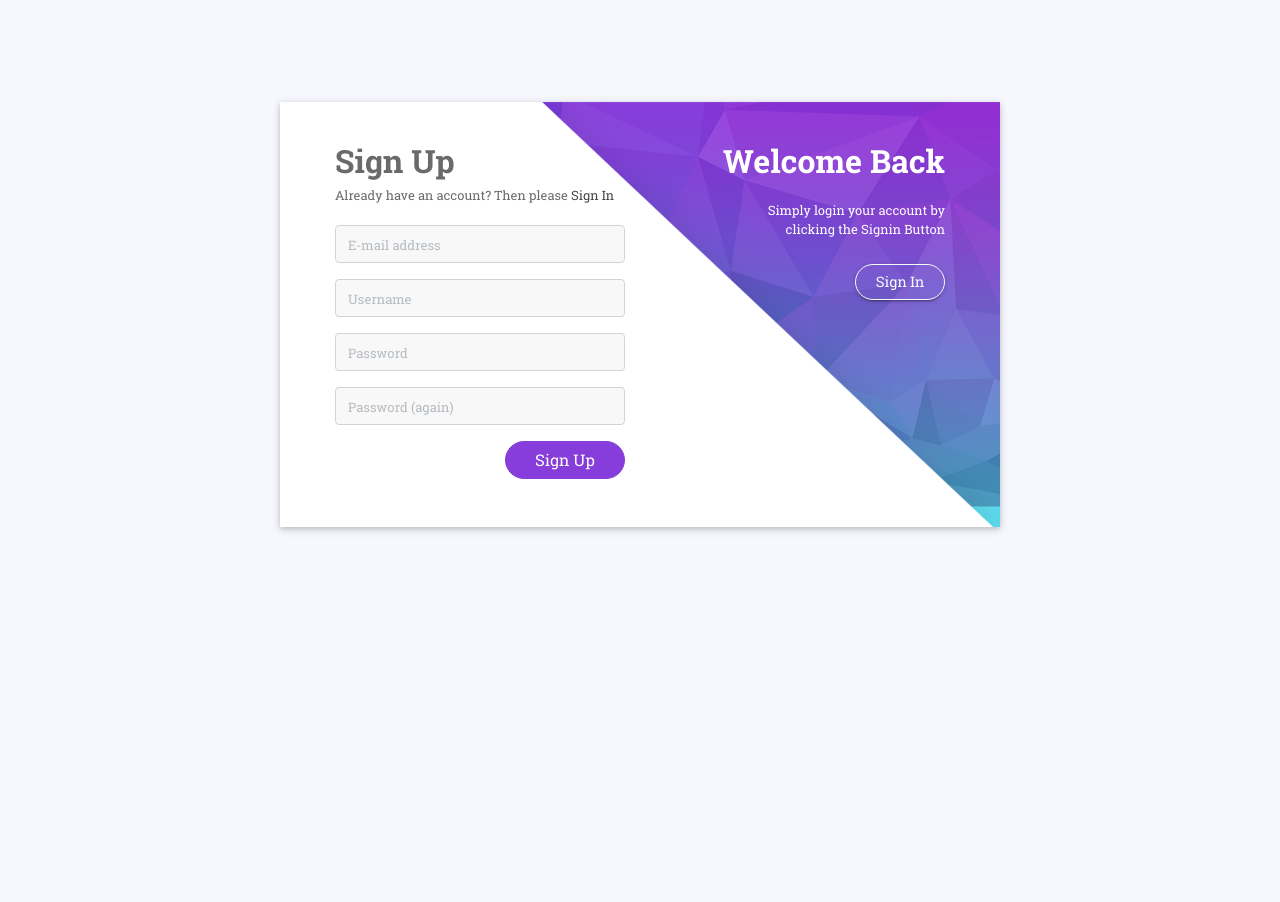
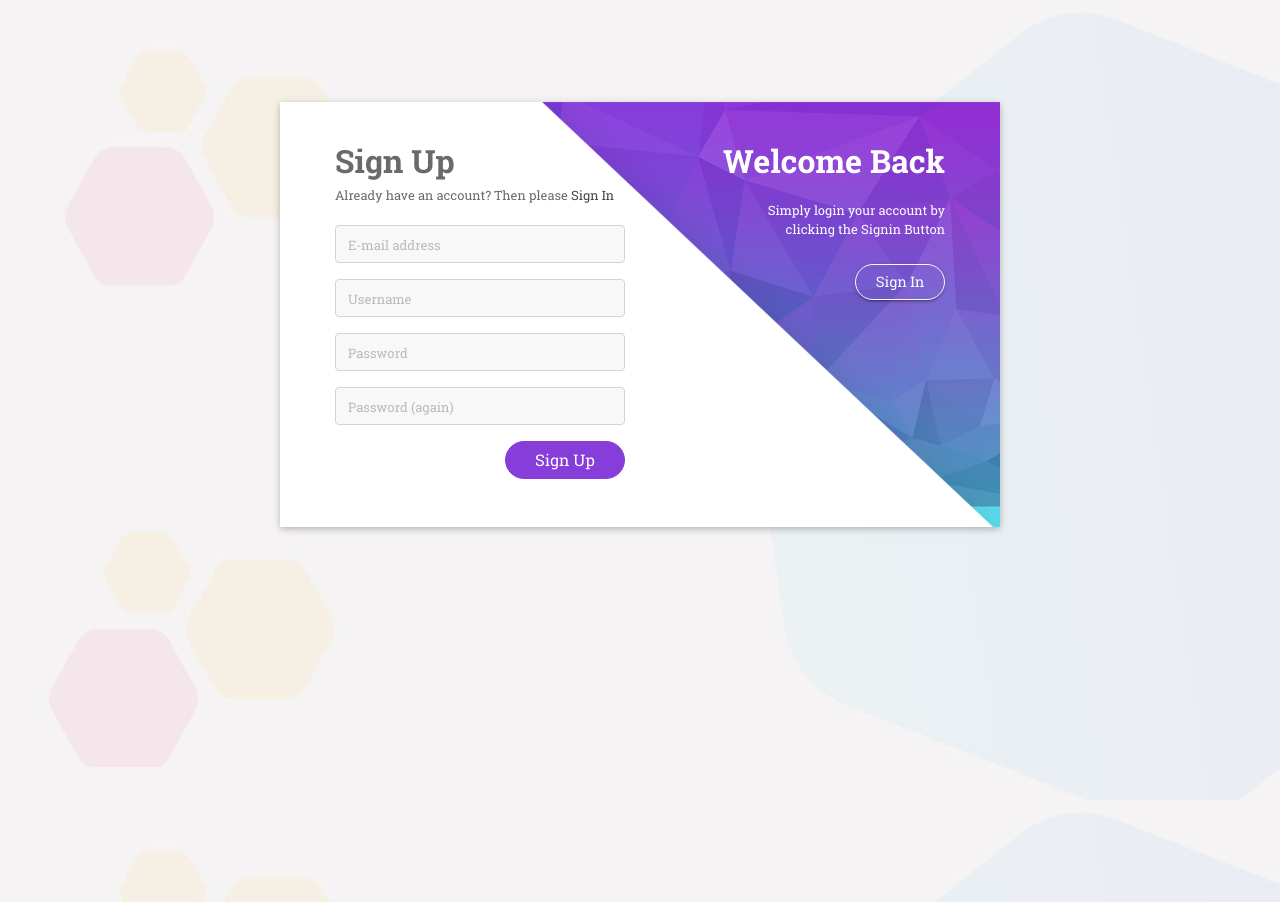
Before and after one commit to packershift/packershift, a Django app: page /accounts/signup/ in a window 1280 px wide. Run offline with Django 3.2, Linux system fonts and the light colour scheme; parts of the project's set-up code (start-up, migrations or seed data) failed here and were passed over; some libraries are stand-ins or nearby versions.

Commit message:
feat: background image added for signin/signup pages

```diff
--- a/packershift/static/css/base-style.css
+++ b/packershift/static/css/base-style.css
@@ -81,8 +81,10 @@ strong {
   font-family: "mouse-500", Arial, Helvetica, sans-serif; }
 
 body {
+  background-image: url(../images/background.jpg) !important;
+  background-size: 100%;
+  height: 100%;
   overflow: hidden;
-  background-color: #f7f7ff !important;
   font-family: "mouse-300", Arial, Helvetica, sans-serif;
   color: #6A6A6A; }
 
--- a/packershift/templates/layouts/base.html
+++ b/packershift/templates/layouts/base.html
@@ -58,10 +58,8 @@ Script tags with only code, no src (defer by default). To run
 with a "defer" so that you run inline code:
 <script>
       window.addEventListener('DOMContentLoaded', () => {/* Run whatever you want */});
-
 </script>
 {% endcomment %}
 {% endblock inline_javascript %}
-
 </body>
 </html>
```
Also changed, not shown: packershift/static/images/background.jpg (added).
